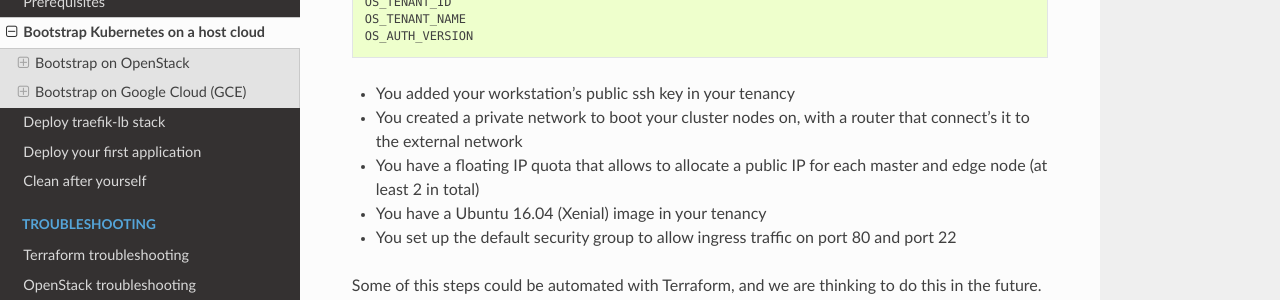
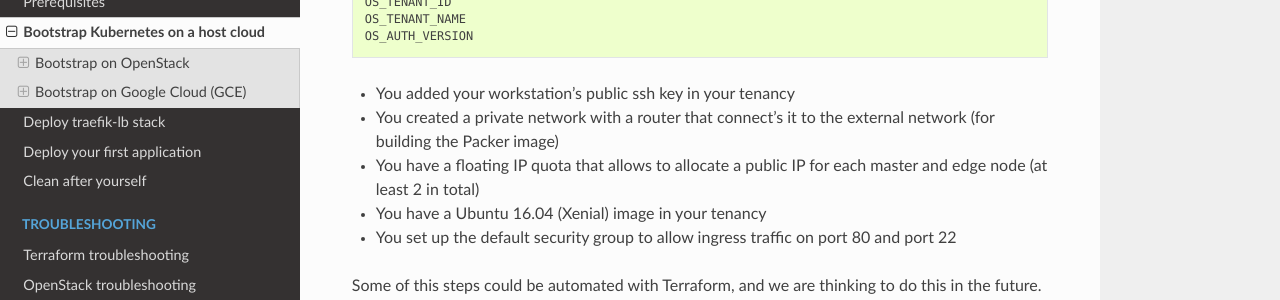
Before and after one commit to kubenow/KubeNow, a Sphinx documentation site: the page built from docs/getting_started/bootstrap.rst, in a window 1280 px wide and 1400 px high, scrolled down 674 px. Shown: the part 150-450 px from the top of the window. Built offline with Sphinx 7.4.7 and the Read the Docs theme 2.0.0, drawn with Linux system fonts in a browser that asks for light colours; the version number could not be read and is left out; some of the changed text lies outside the part shown.

```diff
--- a/docs/getting_started/bootstrap.rst
+++ b/docs/getting_started/bootstrap.rst
@@ -30,7 +30,7 @@
   OS_AUTH_VERSION
 
 - You added your workstation's public ssh key in your tenancy
-- You created a private network to boot your cluster nodes on, with a router that connect's it to the external network
+- You created a private network with a router that connect's it to the external network (for building the Packer image)
 - You have a floating IP quota that allows to allocate a public IP for each master and edge node (at least 2 in total)
 - You have a Ubuntu 16.04 (Xenial) image in your tenancy
 - You set up the default security group to allow ingress traffic on port 80 and port 22
@@ -70,7 +70,6 @@
 - **cluster_prefix**: every resource in your tenancy will be named with this prefix
 - **KuberNow_image**: name of the image that you previously created using Packer
 - **keypair_name**: name of a keypair already present in your OpenStack project (for ssh node access)
-- **private_network**: name of the network to fire up the instances on
 - **floating_ip_pool**: a floating IP pool name
 - **kubeadm_token**: a token that will be used by kubeadm, to bootstrap Kubernetes. You can run generate_kubetoken.sh to create a valid one.
 
```
Also changed, not shown: 5 other files.
